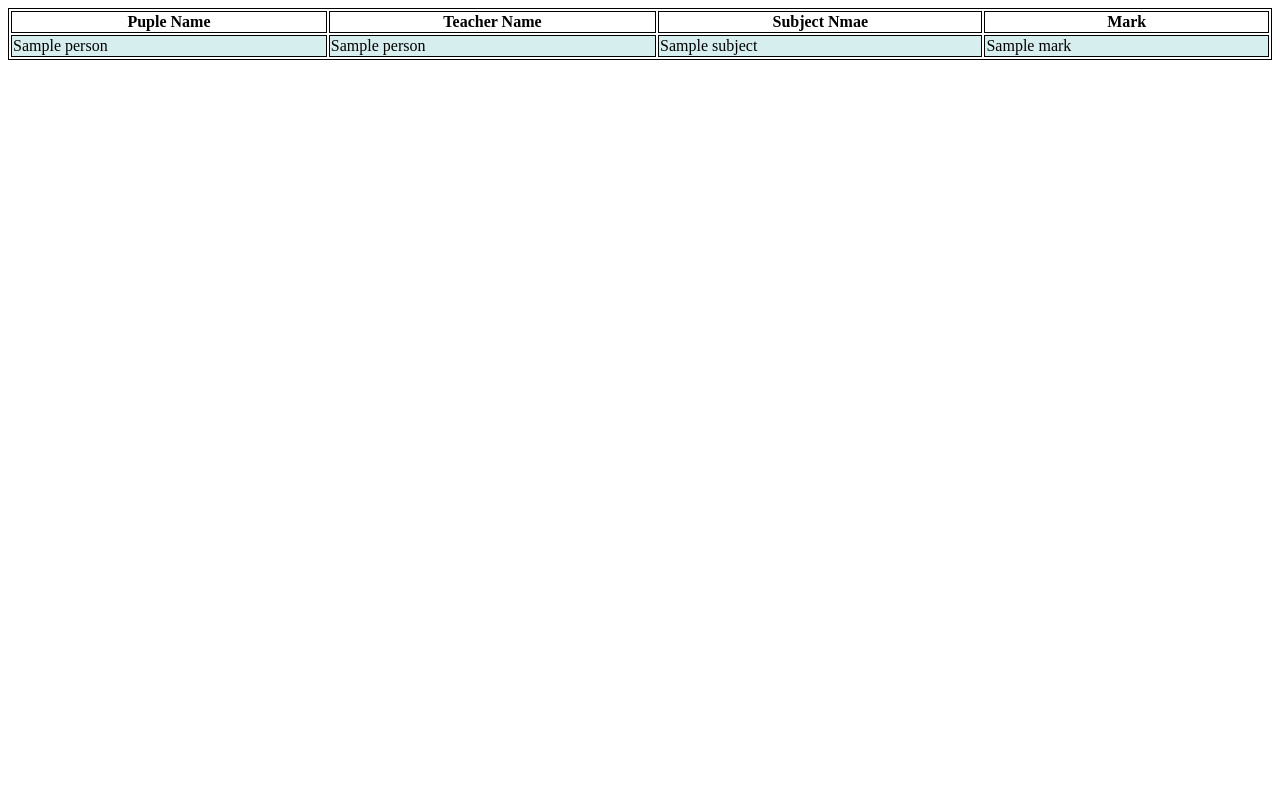
After one commit to AndriyTurko/myclass-, a Django app: template myschool/templates/myschool/mark_detail.html in a window 1280 px wide. The commit adds this page. Run offline with Django 3.2, Linux system fonts and the light colour scheme; the template is opened without the code that fills it: most values are stand-ins (such as "Sample title", 1, 10 or a date in 2020); data that the repository does not hold is empty.

Commit message:
new macbook

```diff
--- /dev/null
+++ b/myschool/templates/myschool/mark_detail.html
@@ -0,0 +1,34 @@
+<html>
+<head>
+<style>
+
+table, th, td {
+  border: 1px solid black;
+}
+
+tr:nth-child(even) {
+  background-color: #D6EEEE;
+}
+
+</style>
+</head>
+
+<body>
+
+<table style="width:100%">
+  <tr>
+    <th>Puple Name</th>
+    <th>Teacher Name</th>
+    <th>Subject Nmae</th>
+    <th>Mark</th>
+  </tr>
+
+  <tr>
+    <td>{{ object.puple.person.name }}</td>
+    <td>{{ object.teacher.person.name }}</td>
+    <td>{{ object.subject.name }}</td>
+    <td>{{ object.mark }}</td>
+  </tr>
+</table>
+</body>
+</html>
--- a/myschool/urls.py
+++ b/myschool/urls.py
@@ -1,6 +1,6 @@
 from django.urls import path
 
-from myschool.views import MarkCreateView, MarkListView, SubjectCreateView, PersonCreateView, AddressCreateView, PersonDetailView, PersonListView, TeacherListView, SubjectDetailView, SubjectListView, TeacherDetailView, GradeDetailView, GradeListView, PupleDetailView, PupleListView, AddressListView, AddressDetailView, MyschoolListView
+from myschool.views import MarkDetailView, MarkCreateView, MarkListView, SubjectCreateView, PersonCreateView, AddressCreateView, PersonDetailView, PersonListView, TeacherListView, SubjectDetailView, SubjectListView, TeacherDetailView, GradeDetailView, GradeListView, PupleDetailView, PupleListView, AddressListView, AddressDetailView, MyschoolListView
 
 urlpatterns = [
     path("", MyschoolListView.as_view(template_name='myschool/myschool_list.html'), name="myschool-list"),
@@ -20,6 +20,7 @@ urlpatterns = [
     path('address/create/', AddressCreateView.as_view(), name='address-create'),
     path('address/<pk>/', AddressDetailView.as_view(), name='address-detail'),
     path('mark/', MarkListView.as_view(), name='mark-list'),
+    path('mark/<pk>/', MarkDetailView.as_view(), name='mark-detail'),
     path('mark/create/', MarkCreateView.as_view(), name='mark-create'),
 ]
 
```
Also changed, not shown: myschool/models.py (+12 -5 lines), myschool/templates/myschool/puple_detail.html (+7 -3 lines), myschool/views.py (+19 -0 lines), myschool/migrations/0014_person_user.py (added), myschool/migrations/0015_auto_20231210_1007.py (added).
